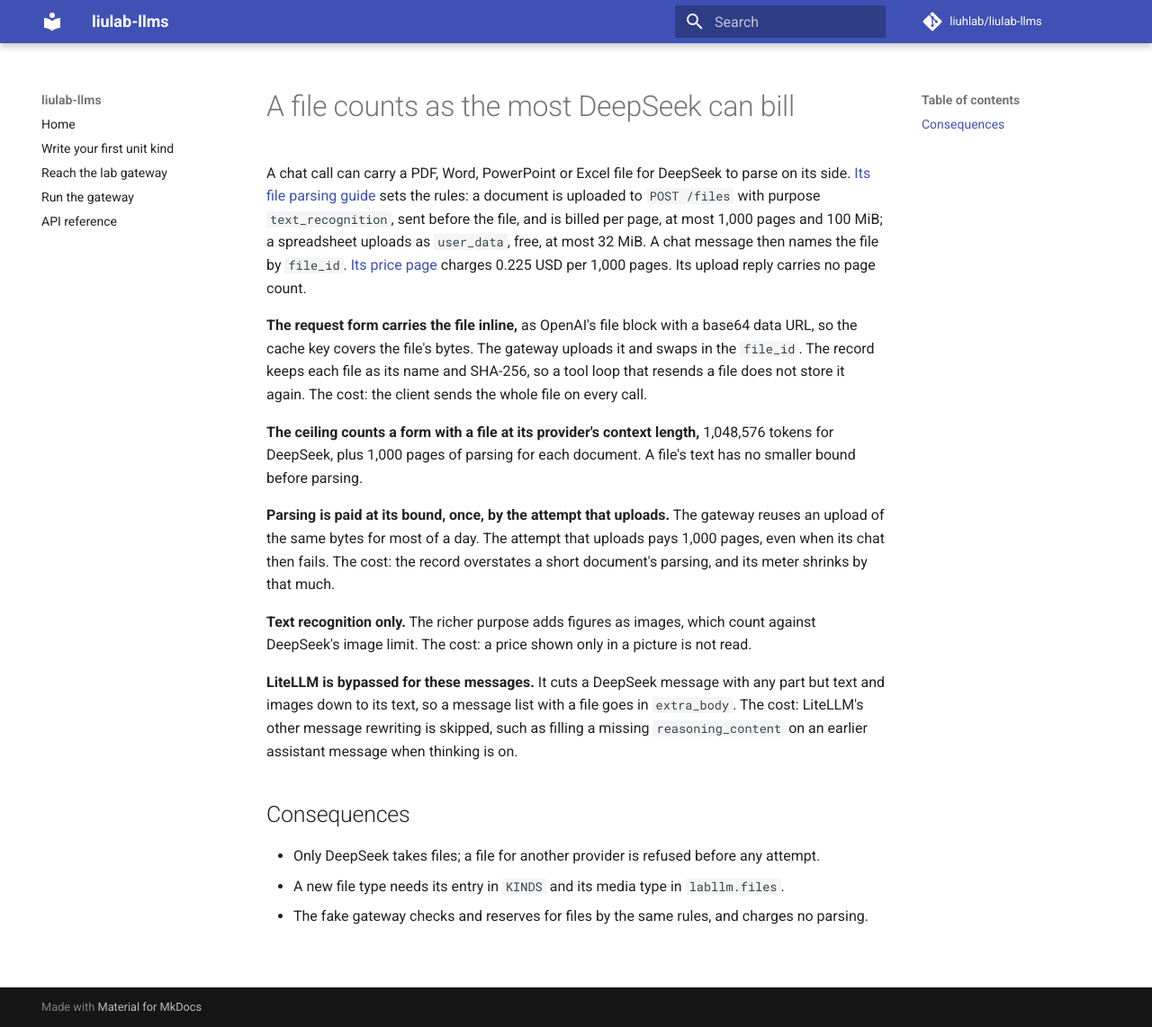
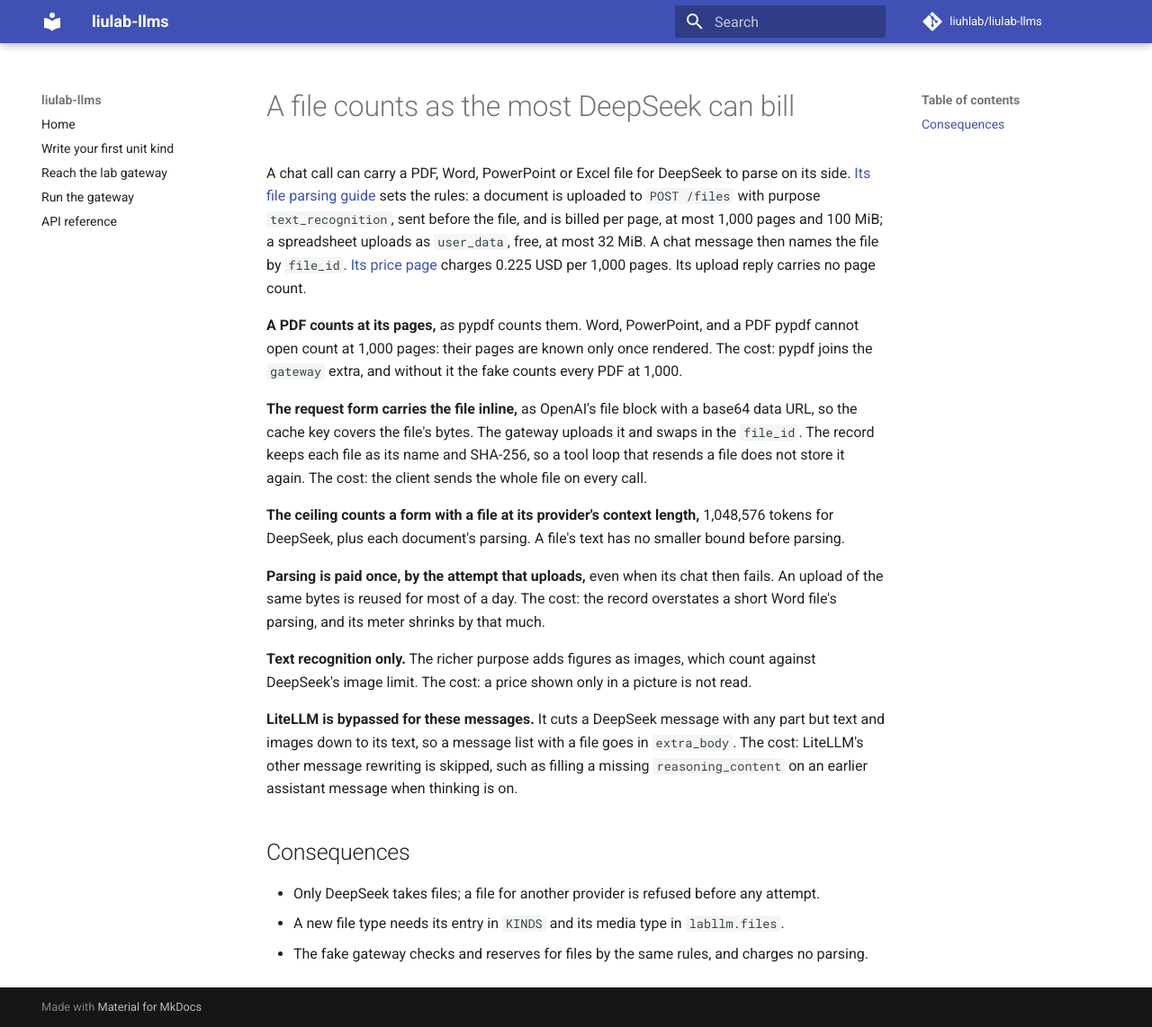
Before and after one commit to liuhlab/liulab-llms, an MkDocs documentation site: the page built from docs/adr/0016-a-file-counts-as-the-most-deepseek-can-bill.md, in a window 1280 px wide and 1142 px high. Shown: the whole window at 90% size. Built offline with MkDocs 1.6.1 and Material for MkDocs 9.7.7, drawn with Linux system fonts in a browser that asks for light colours; comment, search, counter and statistics services are not loaded.

Commit message:
Count a PDF's parsing by its pages, not DeepSeek's 1,000-page bound
pypdf counts a PDF's pages before the ceiling check, and the call both
reserves and records that many pages of parsing. Word, PowerPoint and a
PDF pypdf cannot open keep the bound. pypdf joins the gateway extra;
without it the fake counts every PDF at the bound.

Closes #69

Co-Authored-By: Claude Opus 5.5 <noreply@anthropic.com>

```diff
--- a/docs/adr/0016-a-file-counts-as-the-most-deepseek-can-bill.md
+++ b/docs/adr/0016-a-file-counts-as-the-most-deepseek-can-bill.md
@@ -13,19 +13,22 @@ uploads as `user_data`, free, at most 32 MiB. A chat message then names the file
 `file_id`. [Its price page](https://api-docs.deepseek.com/quick_start/pricing) charges 0.225
 USD per 1,000 pages. Its upload reply carries no page count.
 
+**A PDF counts at its pages,** as pypdf counts them. Word, PowerPoint, and a PDF pypdf cannot
+open count at 1,000 pages: their pages are known only once rendered. The cost: pypdf joins
+the `gateway` extra, and without it the fake counts every PDF at 1,000.
+
 **The request form carries the file inline,** as OpenAI's file block with a base64 data URL,
 so the cache key covers the file's bytes. The gateway uploads it and swaps in the `file_id`.
 The record keeps each file as its name and SHA-256, so a tool loop that resends a file does
 not store it again. The cost: the client sends the whole file on every call.
 
 **The ceiling counts a form with a file at its provider's context length,** 1,048,576 tokens
-for DeepSeek, plus 1,000 pages of parsing for each document. A file's text has no smaller
-bound before parsing.
+for DeepSeek, plus each document's parsing. A file's text has no smaller bound before
+parsing.
 
-**Parsing is paid at its bound, once, by the attempt that uploads.** The gateway reuses an
-upload of the same bytes for most of a day. The attempt that uploads pays 1,000 pages, even
-when its chat then fails. The cost: the record overstates a short document's parsing, and
-its meter shrinks by that much.
+**Parsing is paid once, by the attempt that uploads,** even when its chat then fails. An
+upload of the same bytes is reused for most of a day. The cost: the record overstates a short Word file's
+parsing, and its meter shrinks by that much.
 
 **Text recognition only.** The richer purpose adds figures as images, which count against
 DeepSeek's image limit. The cost: a price shown only in a picture is not read.
--- a/pyproject.toml
+++ b/pyproject.toml
@@ -33,6 +33,8 @@ gateway = [
     "typesafe-sdk>=0.7.5,<0.8",
     # The chat provider reads its errors. Any version the pinned LiteLLM takes.
     "openai",
+    # Counts a PDF's pages, so its parsing counts at its pages rather than DeepSeek's bound.
+    "pypdf>=6",
 ]
 
 # ============================== build ==============================
@@ -92,6 +94,7 @@ postgresql = "*"
 importlib-metadata = "<9"
 # The same: the pinned LiteLLM asks for >=2.20,<3, and conda-forge's newest is 3.
 openai = ">=2.20,<3"
+pypdf = ">=6"
 
 # Exact: at 0.0.x nothing promises the next patch is compatible.
 [tool.pixi.feature.docs.dependencies]
```
Also changed, not shown: CHANGELOG.md (+9 -0 lines), docs/gateway.md (+6 -0 lines), 6 other files.
